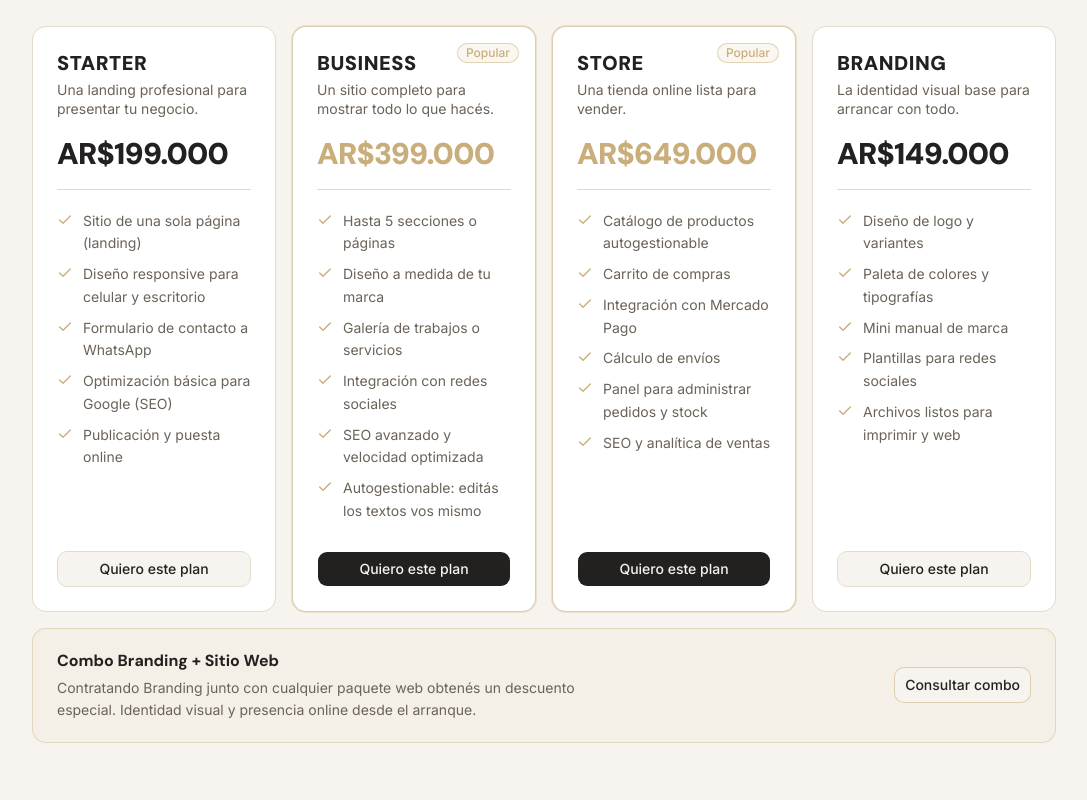
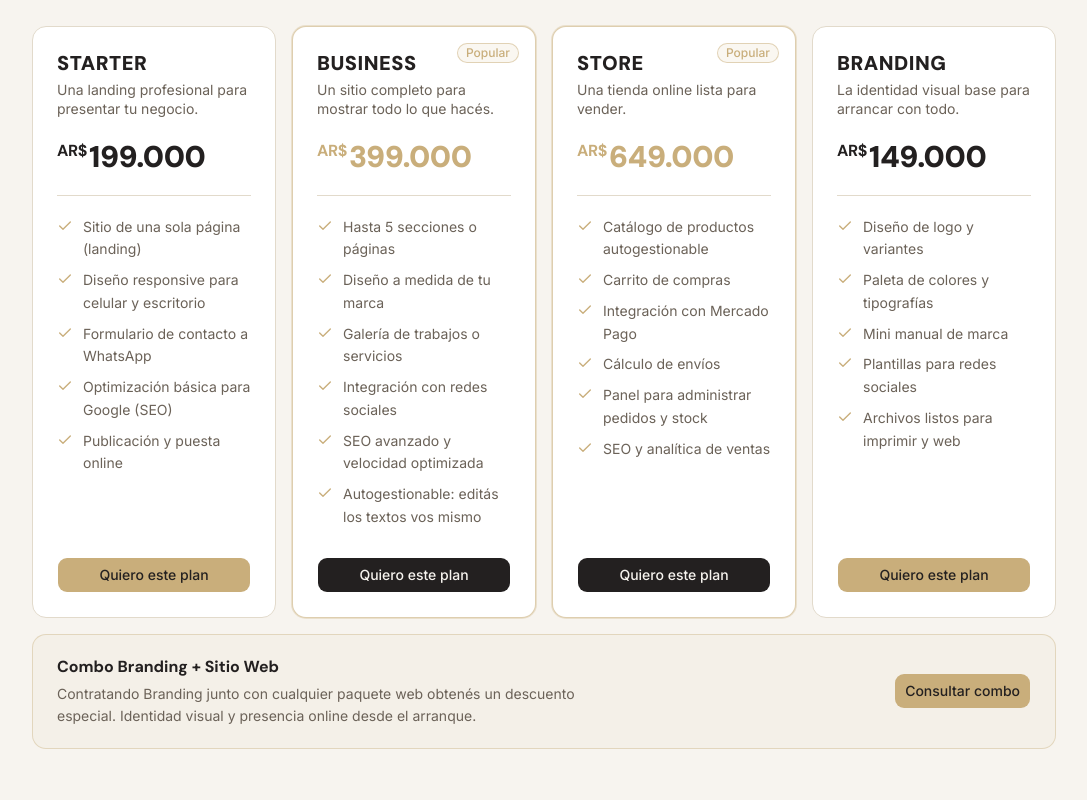
Before and after one commit to moix197/web-express, a Next.js app: page / in a window 1280 px wide. Shown: the part 1820-2620 px from the top of the page, without its empty margins (96-1183 px from the left). Built offline with nearby package versions, Linux system fonts and the light colour scheme.

Commit message:
feat(landing): smaller AR$ currency mark; gold (accent) secondary buttons outside navbar

```diff
--- a/src/components/sections/Contact.tsx
+++ b/src/components/sections/Contact.tsx
@@ -107,7 +107,7 @@ export function Contact() {
               <Button
                 asChild
                 size="lg"
-                variant="outline"
+                variant="accent"
                 className="h-11 flex-1 px-6 text-base transition-colors duration-150 ease-out"
               >
                 <a href={mailHref}>
--- a/src/components/sections/Hero.tsx
+++ b/src/components/sections/Hero.tsx
@@ -48,7 +48,7 @@ export function Hero() {
           <Button
             asChild
             size="lg"
-            variant="outline"
+            variant="accent"
             className="h-11 min-w-[200px] px-6 text-base transition-colors duration-150 ease-out"
           >
             <a href="#servicios">Ver servicios</a>
--- a/src/components/sections/Services.tsx
+++ b/src/components/sections/Services.tsx
@@ -1,6 +1,6 @@
 import { Check } from "lucide-react"
 import { services, type ServicePackage } from "@/content/services"
-import { formatPriceARS } from "@/lib/format"
+import { formatPriceARS, formatPriceParts } from "@/lib/format"
 import { Badge } from "@/components/ui/badge"
 import { Button } from "@/components/ui/button"
 import { cn } from "@/lib/utils"
@@ -57,15 +57,21 @@ function ServiceCard({ pkg }: { pkg: ServicePackage }) {
       </div>
 
       {/* Price */}
+      {(() => {
+        const { currency, amount } = formatPriceParts(pkg.price)
+        return (
           <p
             className={cn(
-          "font-display text-3xl font-black leading-none tracking-tight",
+              "font-display font-black leading-none tracking-tight",
               isFeatured ? "text-accent" : "text-foreground"
             )}
             aria-label={`Precio: ${formatPriceARS(pkg.price)}`}
           >
-        {formatPriceARS(pkg.price)}
+            <span className="mr-0.5 align-top text-base font-bold">{currency}</span>
+            <span className="text-3xl">{amount}</span>
           </p>
+        )
+      })()}
 
       {/* Divider */}
       <hr className="border-border" />
@@ -82,7 +88,7 @@ function ServiceCard({ pkg }: { pkg: ServicePackage }) {
         <Button
           asChild
           size="lg"
-          variant={isFeatured ? "default" : "outline"}
+          variant={isFeatured ? "default" : "accent"}
           className="w-full cursor-pointer transition-colors duration-150"
         >
           <a href="#contacto" aria-label={`Contratar paquete ${pkg.name}`}>
@@ -117,8 +123,8 @@ function BrandingUpsell() {
       <Button
         asChild
         size="lg"
-        variant="outline"
-        className="shrink-0 cursor-pointer border-accent/50 transition-colors duration-150 hover:bg-accent/10"
+        variant="accent"
+        className="shrink-0 cursor-pointer transition-colors duration-150"
       >
         <a href="#contacto" aria-label="Consultar combo Branding + Sitio Web">
           Consultar combo
--- a/src/components/ui/button.tsx
+++ b/src/components/ui/button.tsx
@@ -10,6 +10,7 @@ const buttonVariants = cva(
     variants: {
       variant: {
         default: "bg-primary text-primary-foreground hover:bg-primary/80",
+        accent: "bg-accent text-accent-foreground hover:bg-accent/90",
         outline:
           "border-border bg-background hover:bg-muted hover:text-foreground aria-expanded:bg-muted aria-expanded:text-foreground dark:border-input dark:bg-input/30 dark:hover:bg-input/50",
         secondary:
--- a/src/lib/format.ts
+++ b/src/lib/format.ts
@@ -5,9 +5,12 @@
  * @returns The price prefixed with `AR$` using a dot as the thousands
  *   separator, e.g. `formatPriceARS(199000)` → `"AR$199.000"`.
  */
+export function formatPriceParts(n: number): { currency: string; amount: string } {
+  const amount = Math.trunc(n).toString().replace(/\B(?=(\d{3})+(?!\d))/g, ".")
+  return { currency: "AR$", amount }
+}
+
 export function formatPriceARS(n: number): string {
-  const grouped = Math.trunc(n)
-    .toString()
-    .replace(/\B(?=(\d{3})+(?!\d))/g, ".")
-  return `AR$${grouped}`
+  const { currency, amount } = formatPriceParts(n)
+  return `${currency}${amount}`
 }
```
Also changed, not shown: 1 other file (tests, documents, lock files or other folders). Lines whose indentation alone changed are shown as unchanged.
